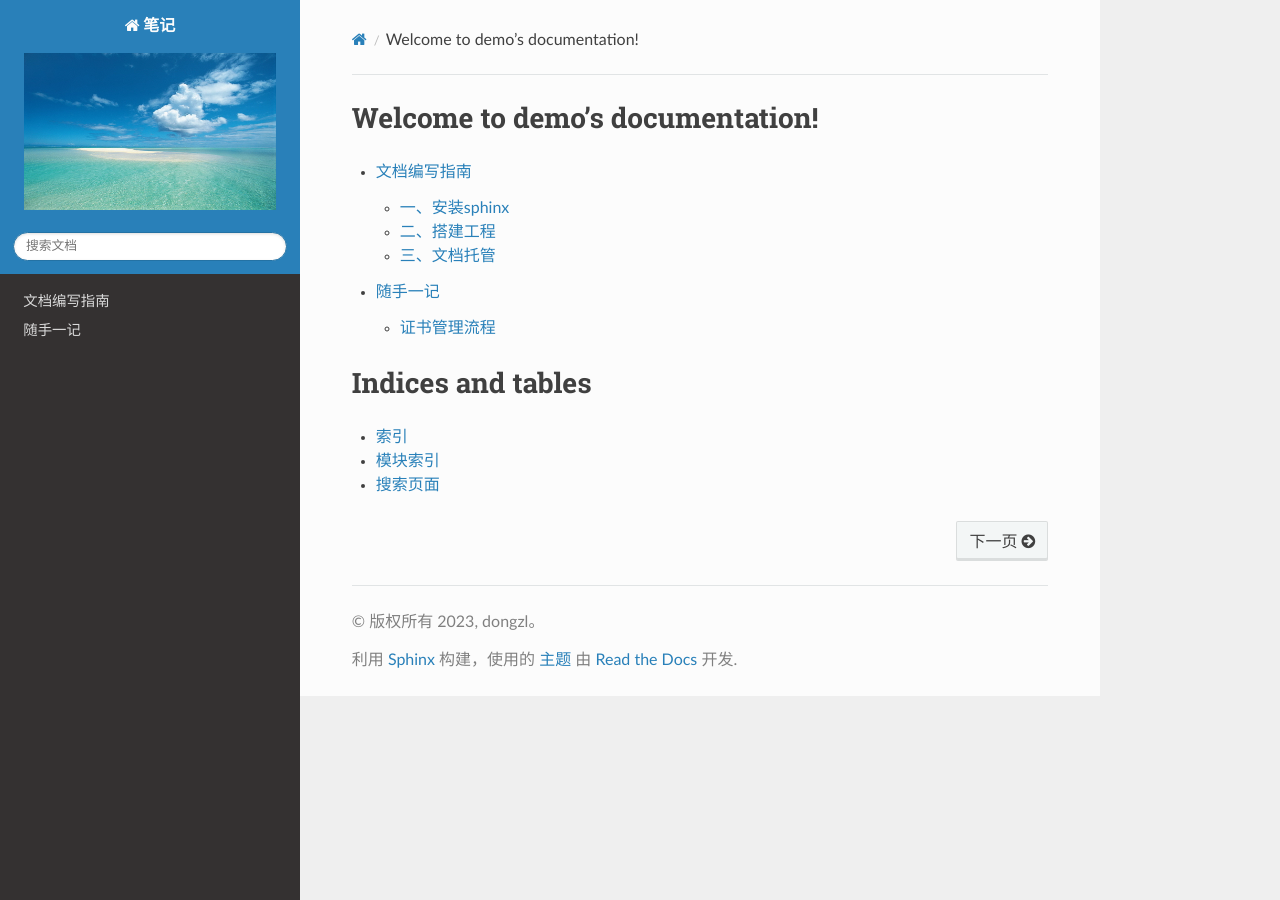
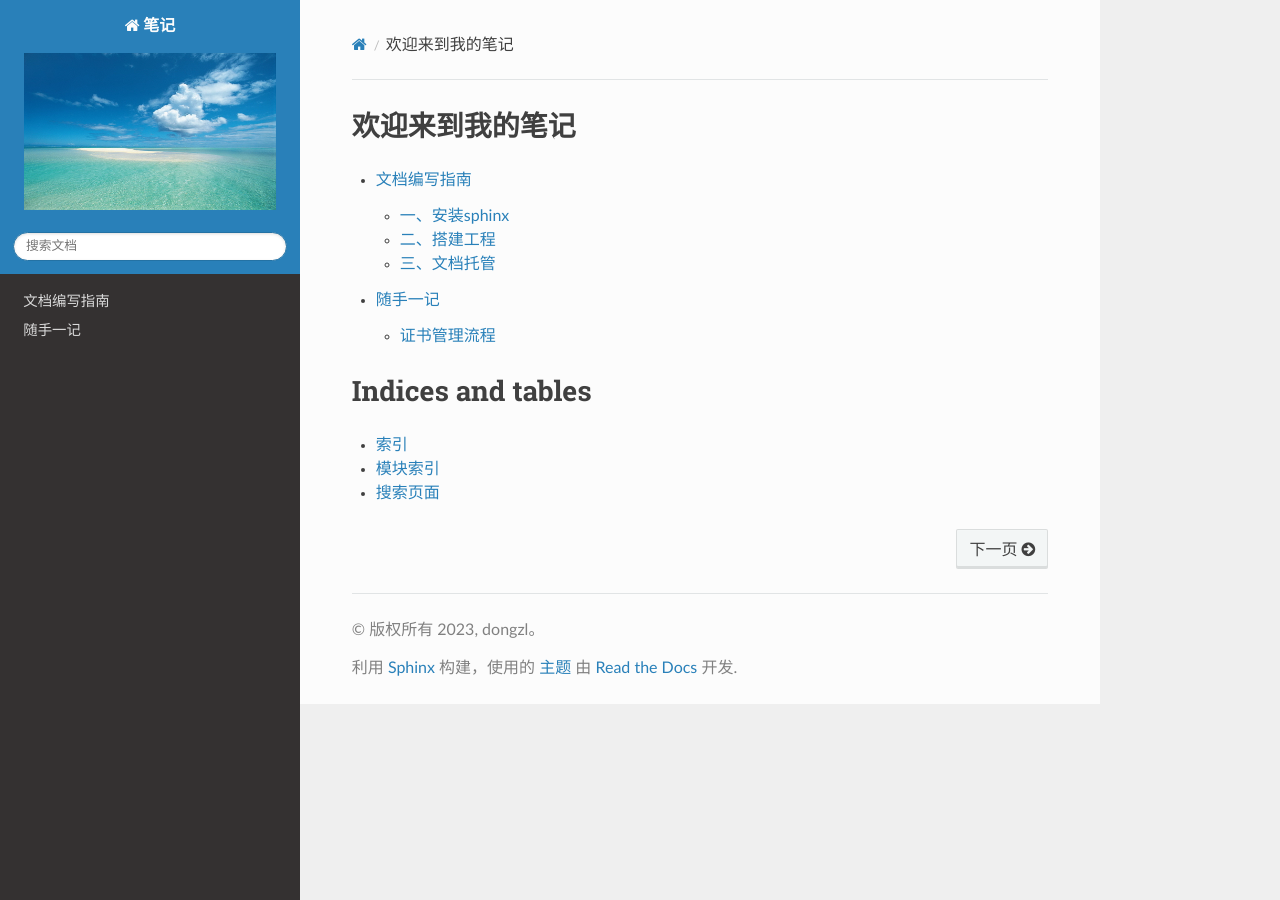
Before and after one commit to Clinuxuser/diary, a Sphinx documentation site: the page built from source/index.rst, in a window 1280 px wide. Built offline with Sphinx 7.4.7 and the Read the Docs theme 2.0.0, drawn with Linux system fonts in a browser that asks for light colours.

Commit message:
不想说啥

```diff
--- a/source/index.rst
+++ b/source/index.rst
@@ -3,7 +3,7 @@
    You can adapt this file completely to your liking, but it should at least
    contain the root `toctree` directive.
 
-Welcome to demo's documentation!
+欢迎来到我的笔记
 ================================
 
 .. toctree::
```
